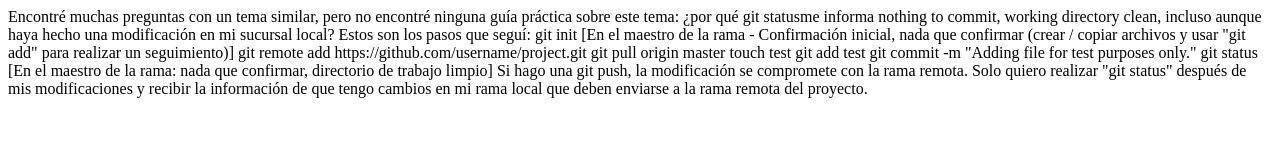
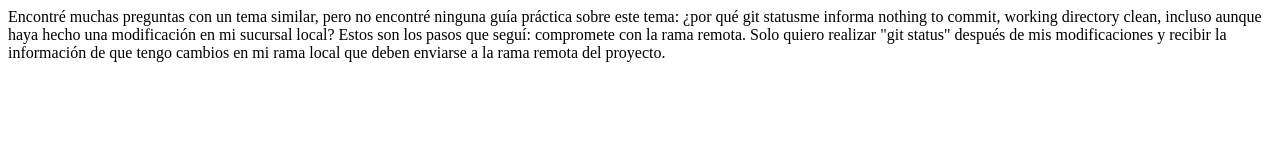
Before and after one commit to LGsus69/Git-Curso, a plain HTML site: page index.html in a window 1280 px wide. Drawn offline with Linux system fonts and the light colour scheme.

Commit message:
ahira el index la chupa

```diff
--- a/index.html
+++ b/index.html
@@ -7,12 +7,6 @@
 
         Estos son los pasos que seguí:
 
-        git init [En el maestro de la rama - Confirmación inicial, nada que confirmar (crear / copiar archivos y usar "git add" para realizar un seguimiento)]
-        git remote add https://github.com/username/project.git
-        git pull origin master         touch test
-        git add test
-        git commit -m "Adding file for test purposes only."
-        git status [En el maestro de la rama: nada que confirmar, directorio de trabajo limpio]
-        Si hago una git push, la modificación se compromete con la rama remota. Solo quiero realizar "git status" después de mis modificaciones y recibir la información de que tengo cambios en mi rama local que deben enviarse a la rama remota del proyecto.</p>
+        compromete con la rama remota. Solo quiero realizar "git status" después de mis modificaciones y recibir la información de que tengo cambios en mi rama local que deben enviarse a la rama remota del proyecto.</p>
 	</body>
 </html>
```
